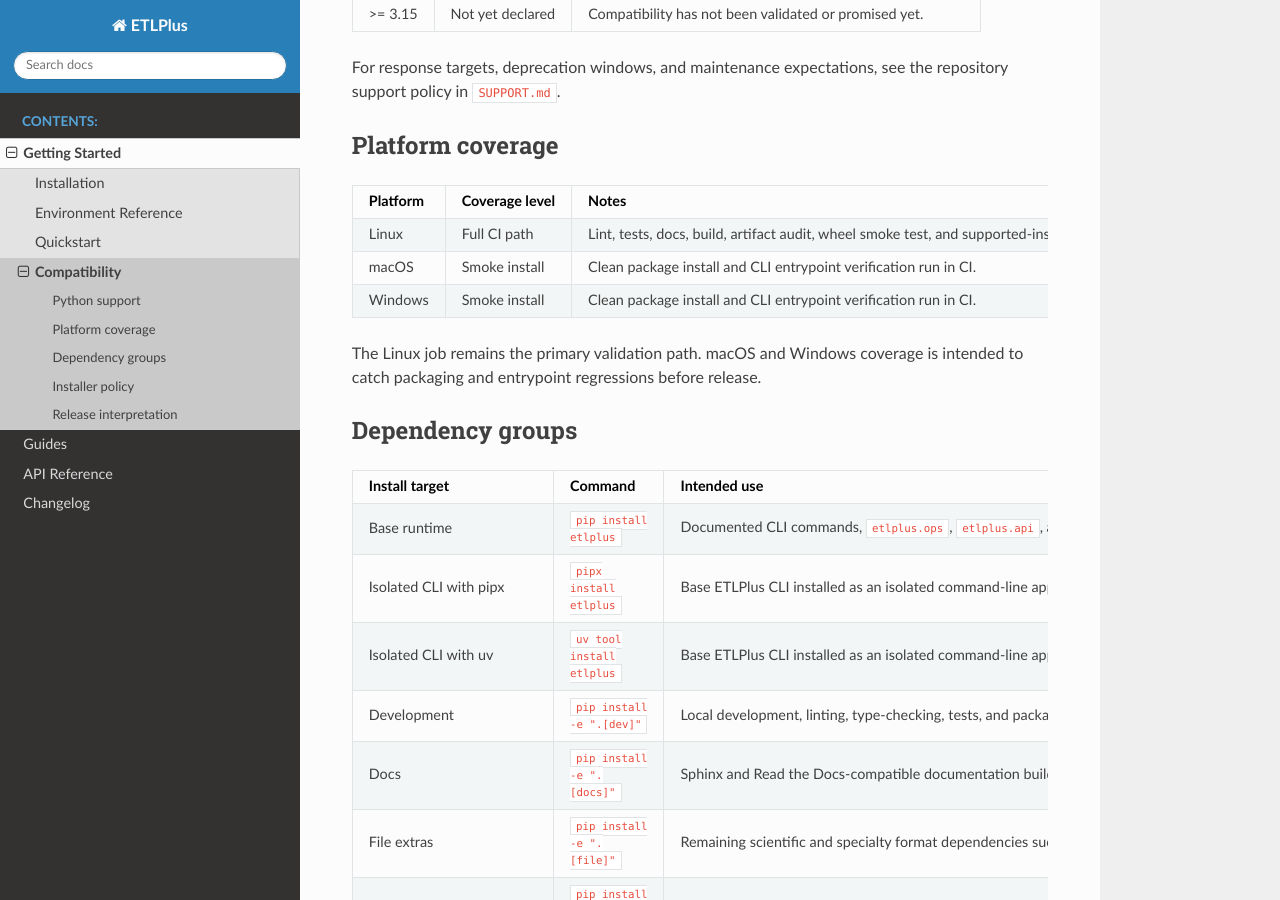
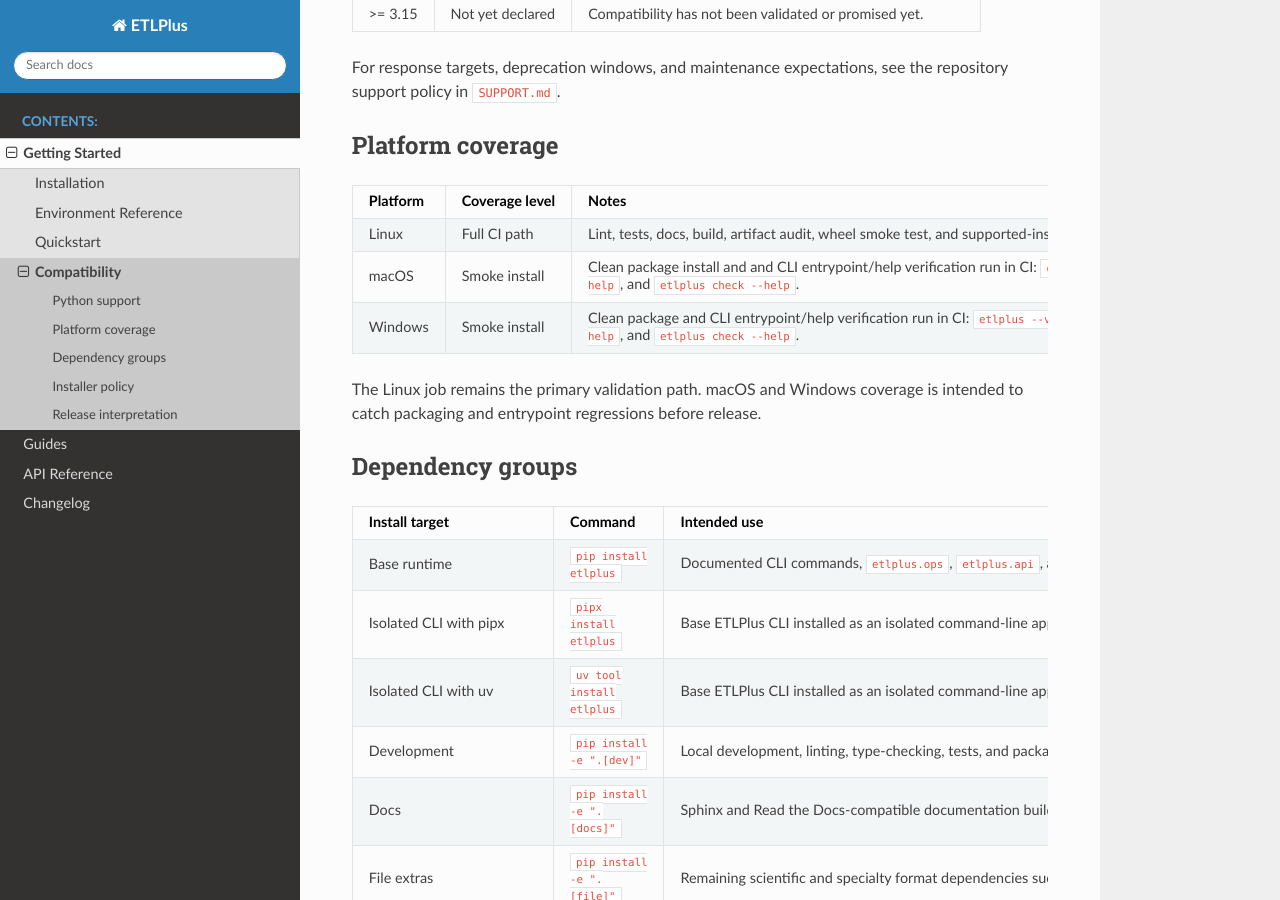
Before and after one commit to Dagitali/ETLPlus, a Sphinx documentation site: the page built from docs/source/getting-started/compatibility.md, in a window 1280 px wide and 900 px high, scrolled down 423 px. Built offline with Sphinx 7.4.7 and the Read the Docs theme 3.1.0, drawn with Linux system fonts in a browser that asks for light colours; some of the changed text lies outside the part shown.

Commit message:
docs(readthedocs): Update compatibility.md

```diff
--- a/docs/source/getting-started/compatibility.md
+++ b/docs/source/getting-started/compatibility.md
@@ -20,8 +20,8 @@ policy in `SUPPORT.md`.
 | Platform | Coverage level | Notes |
 | --- | --- | --- |
 | Linux | Full CI path | Lint, tests, docs, build, artifact audit, wheel smoke test, and supported-installer smoke tests run on Ubuntu. |
-| macOS | Smoke install | Clean package install and CLI entrypoint verification run in CI. |
-| Windows | Smoke install | Clean package install and CLI entrypoint verification run in CI. |
+| macOS | Smoke install | Clean package install and and CLI entrypoint/help verification run in CI: `etlplus --version`, `etlplus --help`, and `etlplus check --help`. |
+| Windows | Smoke install | Clean package and CLI entrypoint/help verification run in CI:  `etlplus --version`, `etlplus --help`, and `etlplus check --help`. |
 
 The Linux job remains the primary validation path. macOS and Windows coverage is intended to catch
 packaging and entrypoint regressions before release.
@@ -71,5 +71,6 @@ documented base install.
 ## Release interpretation
 
 - “Supported” means the combination is covered by package metadata and some CI validation.
-- “Smoke install” means install and CLI entrypoint confidence, not a full behavioral test matrix.
+- “Smoke install” means install and CLI entrypoint/help confidence, not a full behavioral test
+  matrix.
 - File-format coverage still depends on the handler status documented in the file-handler matrix.
```
